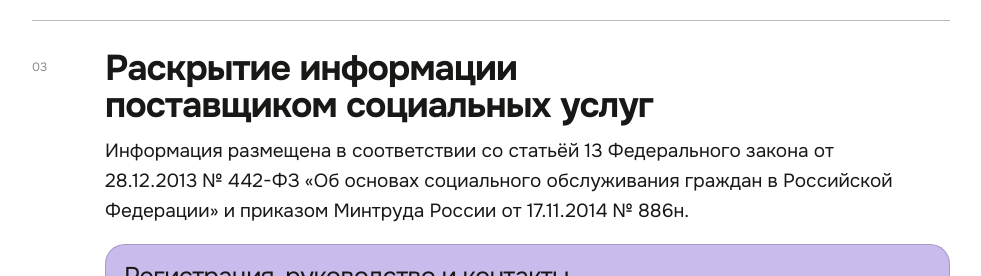
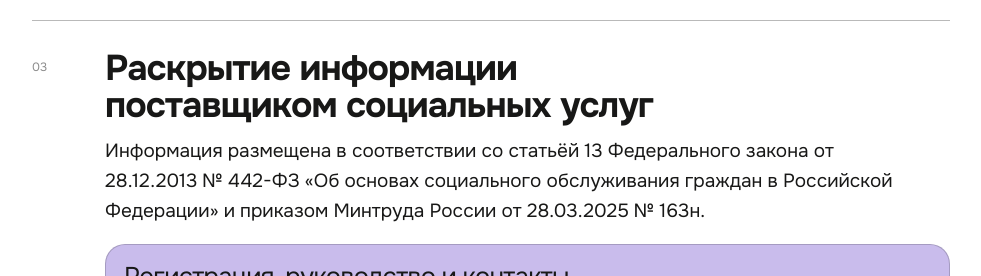
Before and after one commit to NATADAU/odnoy-dorogoy-site, a Next.js app: page /registry in a window 1280 px wide. Shown: the part 2220-2496 px from the top of the page, without its empty margins (266-1247 px from the left). Built offline with nearby package versions, Linux system fonts and the light colour scheme.

Commit message:
Обновить нормативную ссылку соцреестра

```diff
--- a/app/registry/page.tsx
+++ b/app/registry/page.tsx
@@ -137,7 +137,7 @@ export default function RegistryPage() {
             <span className="block-number">03</span>
             <div>
               <h2>{clear ? "Сведения об организации" : "Раскрытие информации поставщиком социальных услуг"}</h2>
-              <p>Информация размещена в соответствии со статьёй 13 Федерального закона от 28.12.2013 № 442-ФЗ «Об основах социального обслуживания граждан в Российской Федерации» и приказом Минтруда России от 17.11.2014 № 886н.</p>
+              <p>Информация размещена в соответствии со статьёй 13 Федерального закона от 28.12.2013 № 442-ФЗ «Об основах социального обслуживания граждан в Российской Федерации» и приказом Минтруда России от 28.03.2025 № 163н.</p>
               <div className="disclosure-list">
                 <article><h3>Регистрация, руководство и контакты</h3><p>Сведения о государственной регистрации и учредителях размещены в документах. Данные о руководителе и сотрудниках — в разделе команды. Адреса, график работы, телефон и электронная почта собраны на странице контактов.</p><div className="disclosure-links"><a href="#documents">Документы ↓</a><Link href="/#team">Команда ↗</Link><Link href="/contacts/">Контакты ↗</Link></div></article>
                 <article><h3>Тарифы и порядок предоставления услуг</h3><p>Перечень услуг, порядок и условия их предоставления, актуальные тарифы, образцы договоров и правила для получателей услуг размещаются в разделе документов.</p><a className="registry-inline-link" href="#documents">Перейти к документам ↓</a></article>
```
